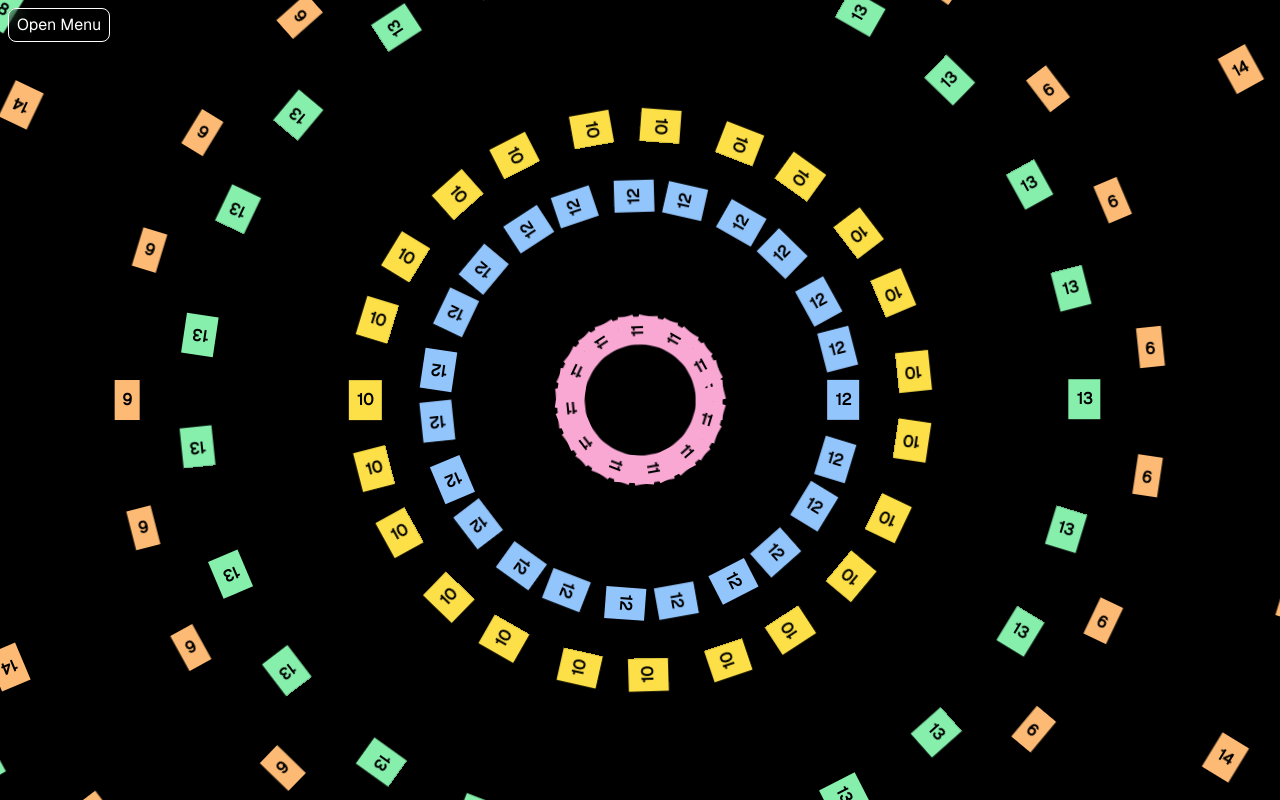
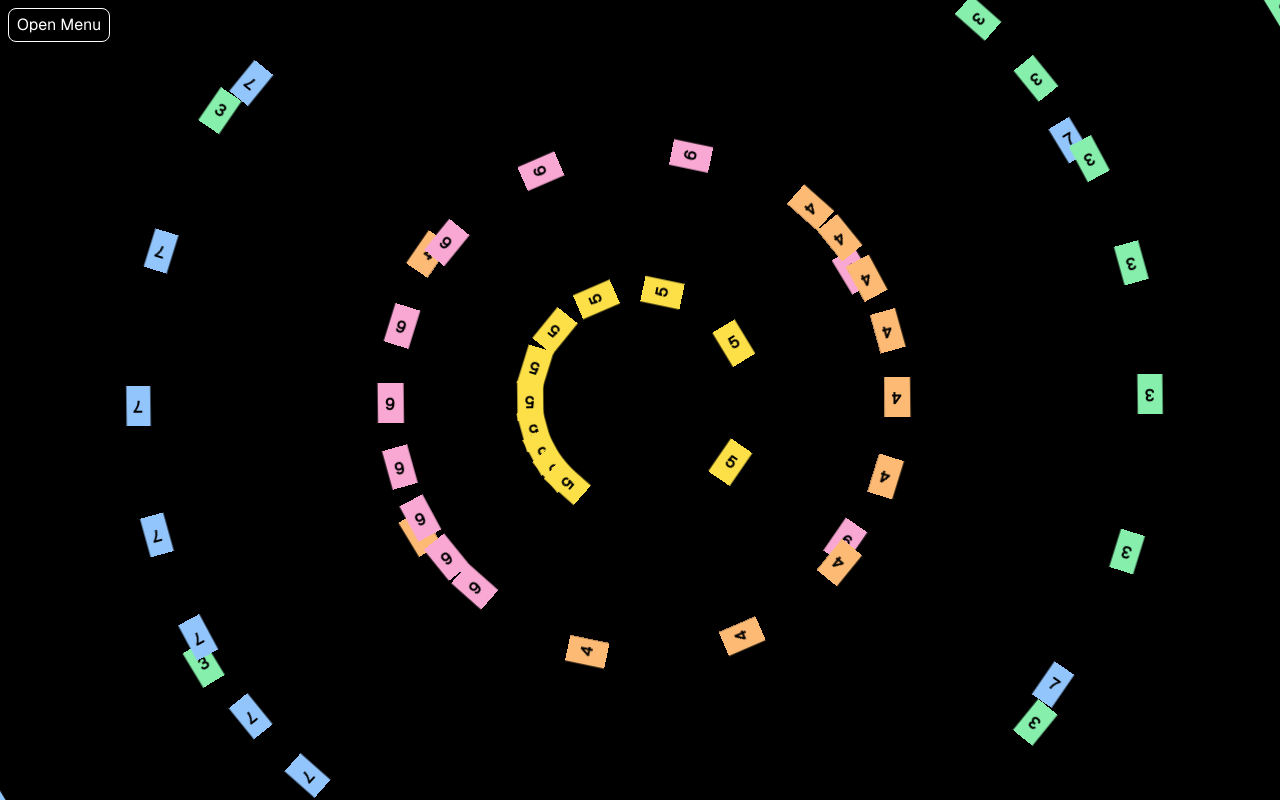
Before and after one commit to fadhilkholaf/playground.fadhilkholaf.my.id, a Next.js app: page /math-sine in a window 1280 px wide. Built offline with nearby package versions, Linux system fonts and the light colour scheme.

Commit message:
chore: performance

```diff
--- a/src/app/math-sine/page.tsx
+++ b/src/app/math-sine/page.tsx
@@ -2,32 +2,19 @@
 
 import { useEffect, useState } from "react";
 
-import { createNoise2D } from "simplex-noise";
-
 import { cn } from "@/lib/utils";
 
 const MathSinePage = () => {
-  const object = 23;
+  const object = 11;
   const objectHalf = Math.floor(object / 2);
 
-  const [number, setNumber] = useState<{ x: number; y: number }[]>(
-    Array(object).fill({ x: 0, y: 0 }),
-  );
-
-  const noise = createNoise2D();
+  const [number, setNumber] = useState<number>(0);
 
   useEffect(() => {
     const animation = (time: number) => {
-      const progress = time / 2500;
+      const progress = time / 5000;
 
-      setNumber((prevNumber) =>
-        prevNumber.map((_, index) => ({
-          x: Math.abs(Math.sin(progress)),
-          y:
-            noise(progress * (index - objectHalf), 0) *
-            Math.sin(progress * Math.PI * 0.5),
-        })),
-      );
+      setNumber(Math.sin(progress));
 
       requestAnimationFrame(animation);
     };
@@ -40,12 +27,12 @@ const MathSinePage = () => {
       {[...Array(object).keys()].map((_, index) => (
         <p
           key={index}
-          className="fixed flex"
+          className="animate-rotate fixed flex"
           style={{
-            transform: `rotate(${Math.PI * (index * 10)}deg)`,
+            animationDuration: `${index + 5}s`,
           }}
         >
-          {number.map((item, index) => (
+          {[...Array(object).keys()].map((_, index) => (
             <span
               key={index}
               className={cn("block p-2 font-bold text-black", {
@@ -56,9 +43,7 @@ const MathSinePage = () => {
                 "bg-orange-300": index % 5 === 4,
               })}
               style={{
-                transform: `translate(${(index - objectHalf ? index - objectHalf : 0.5) * (item.x * 2) * 128}px, ${
-                  item.y * 4
-                }px)`,
+                transform: `translate(${(index - objectHalf ? index - objectHalf : 0.5) * number * 256}px, 0px)`,
               }}
             >
               {index}
--- a/tailwind.config.ts
+++ b/tailwind.config.ts
@@ -5,4 +5,17 @@ export default {
     "./src/components/**/*.{js,ts,jsx,tsx,mdx}",
     "./src/app/**/*.{js,ts,jsx,tsx,mdx}",
   ],
+  theme: {
+    extend: {
+      animation: {
+        rotate: "rotate 5s linear infinite",
+      },
+      keyframes: {
+        rotate: {
+          from: { transform: "rotate(0deg)" },
+          to: { transform: "rotate(360deg)" },
+        },
+      },
+    },
+  },
 } satisfies Config;
```
Also changed, not shown: package.json (+4 -5 lines), 1 other file (tests, documents, lock files or other folders).
